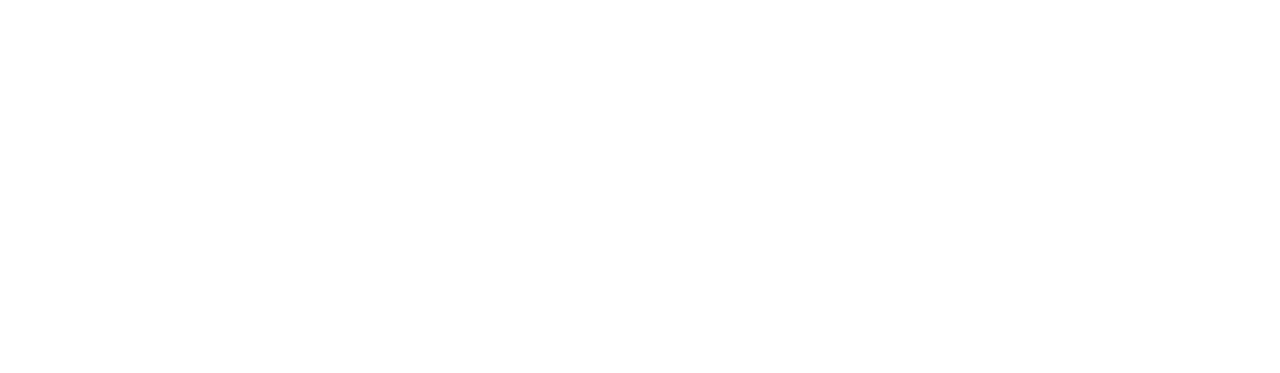
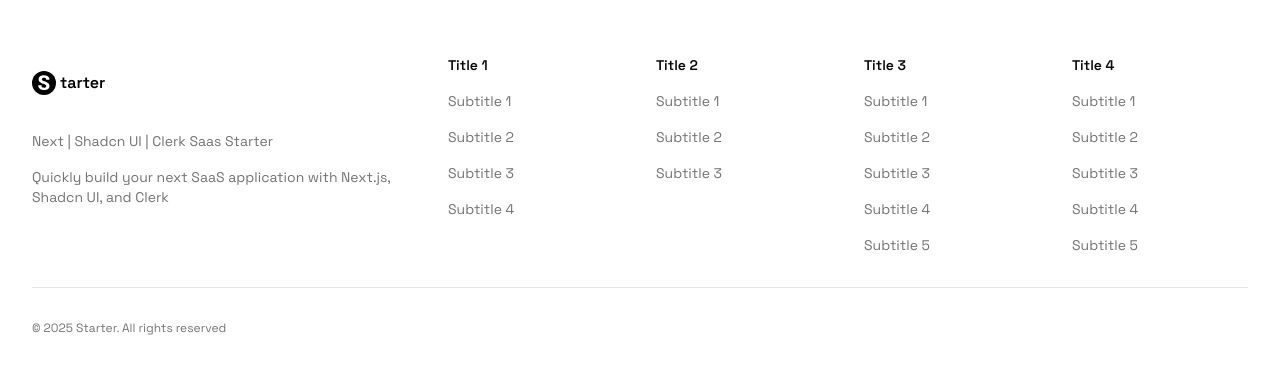
Before and after one commit to fedilayoub/next-shadcn-clerk-starter, a Next.js app: page / in a window 1280 px wide. Shown: the part 881-1254 px from the top of the page. Before the commit the page ends 884 px from the top, so only its background shows below. Built offline with nearby package versions, Linux system fonts and the light colour scheme.

Commit message:
feat: added footer component with configuration and layout integration

```diff
--- a/app/layout.tsx
+++ b/app/layout.tsx
@@ -1,6 +1,7 @@
 import type { Metadata } from 'next';
 import { Space_Grotesk } from 'next/font/google';
 import Header from '@/components/header';
+import Footer from '@/components/footer';
 import './globals.css';
 
 const spaceGrotesk = Space_Grotesk({
@@ -25,6 +26,7 @@ export default function RootLayout({
       <body className={`${spaceGrotesk.variable} antialiased`}>
         <Header />
         {children}
+        <Footer />
       </body>
     </html>
   );
--- /dev/null
+++ b/components/footer/config.ts
@@ -0,0 +1,55 @@
+export type FooterNavItem = {
+  title: string;
+  href: string;
+};
+
+export type FooterSection = {
+  title: string;
+  items: FooterNavItem[];
+};
+
+export const footerConfig = {
+  description: {
+    primary: "Next | Shadcn UI | Clerk Saas Starter",
+    secondary: "Quickly build your next SaaS application with Next.js, Shadcn UI, and Clerk",
+  },
+  sections: [
+    {
+      title: "Title 1",
+      items: [
+        { title: "Subtitle 1", href: "/title1" },
+        { title: "Subtitle 2", href: "/title2" },
+        { title: "Subtitle 3", href: "/title3" },
+        { title: "Subtitle 4", href: "/title4" },
+      ],
+    },
+    {
+      title: "Title 2",
+      items: [
+        { title: "Subtitle 1", href: "mailto:example@example.com" },
+        { title: "Subtitle 2", href: "https://twitter.com/example" },
+        { title: "Subtitle 3", href: "https://github.com/example" },
+      ],
+    },
+    {
+      title: "Title 3",
+      items: [
+        { title: "Subtitle 1", href: "/title1" },
+        { title: "Subtitle 2", href: "/title2" },
+        { title: "Subtitle 3", href: "/title3" },
+        { title: "Subtitle 4", href: "/title4" },
+        { title: "Subtitle 5", href: "/title5" },
+      ],
+    },
+    {
+      title: "Title 4",
+      items: [
+        { title: "Subtitle 1", href: "/title1" },
+        { title: "Subtitle 2", href: "/title2" },
+        { title: "Subtitle 3", href: "/title3" },
+        { title: "Subtitle 4", href: "/title4" },
+        { title: "Subtitle 5", href: "/title5" },
+      ],
+    },
+  ],
+};
--- /dev/null
+++ b/components/footer/footer-section.tsx
@@ -0,0 +1,24 @@
+import { type FooterSection as FooterSectionType } from "./config";
+import Link from "next/link";
+
+interface FooterSectionProps {
+  section: FooterSectionType;
+  className?: string;
+}
+
+export function FooterSection({ section, className = "" }: FooterSectionProps) {
+  return (
+    <div className={`flex flex-col gap-2 md:gap-4 ${className}`}>
+      <h3 className="pt-1 text-sm font-semibold">{section.title}</h3>
+      {section.items.map((item) => (
+        <Link
+          key={item.href}
+          className="text-sm text-muted-foreground hover:text-foreground transition-colors"
+          href={item.href}
+        >
+          {item.title}
+        </Link>
+      ))}
+    </div>
+  );
+}
--- /dev/null
+++ b/components/footer/index.tsx
@@ -0,0 +1,61 @@
+import Logo from "@/components/logo";
+import { footerConfig } from "./config";
+import { FooterSection } from "./footer-section";
+
+const Footer = () => {
+  const { description, sections } = footerConfig;
+  const mainSections = sections.slice(0, 3);
+  const moreSections = sections.slice(3);
+
+  return (
+    <footer className="w-full bg-white dark:bg-black">
+      <div className="container mx-auto flex justify-center px-4 sm:px-6 lg:px-8 py-8 md:py-12">
+        <div className="w-full max-w-7xl">
+          <div className="grid grid-cols-2 gap-8 sm:grid-cols-3 md:grid-cols-4 lg:grid-cols-6">
+            {/* Brand Section */}
+            <div className="flex flex-col gap-2 md:gap-4 col-span-2 sm:col-span-3 md:col-span-4 lg:col-span-2">
+              <Logo withText />
+              <div className="flex flex-col gap-2 lg:gap-4">
+                <p className="text-sm text-muted-foreground lg:max-w-[380px]">
+                  {description.primary}
+                </p>
+                <p className="text-sm text-muted-foreground lg:max-w-[380px]">
+                  {description.secondary}
+                </p>
+              </div>
+            </div>
+
+            {/* Main Sections */}
+            {mainSections.map((section) => (
+              <FooterSection key={section.title} section={section} />
+            ))}
+
+            {/* More Sections - Hidden on small screens */}
+            {moreSections.map((section) => (
+              <FooterSection
+                key={section.title}
+                section={section}
+                className="flex-col gap-2 md:gap-4 flex sm:hidden md:flex"
+              />
+            ))}
+          </div>
+
+          {/* Footer Bottom Section */}
+          <div className="mt-8 pt-8 border-t flex flex-col justify-center items-center sm:flex-row sm:justify-between gap-4 text-xs text-muted-foreground">
+            <div className="flex gap-4">
+              <p>
+                © {new Date().getFullYear()}{" "}
+                <a href="#" className="hover:text-foreground transition-colors">
+                  Starter
+                </a>
+                . All rights reserved
+              </p>
+            </div>
+          </div>
+        </div>
+      </div>
+    </footer>
+  );
+};
+
+export default Footer;
```
